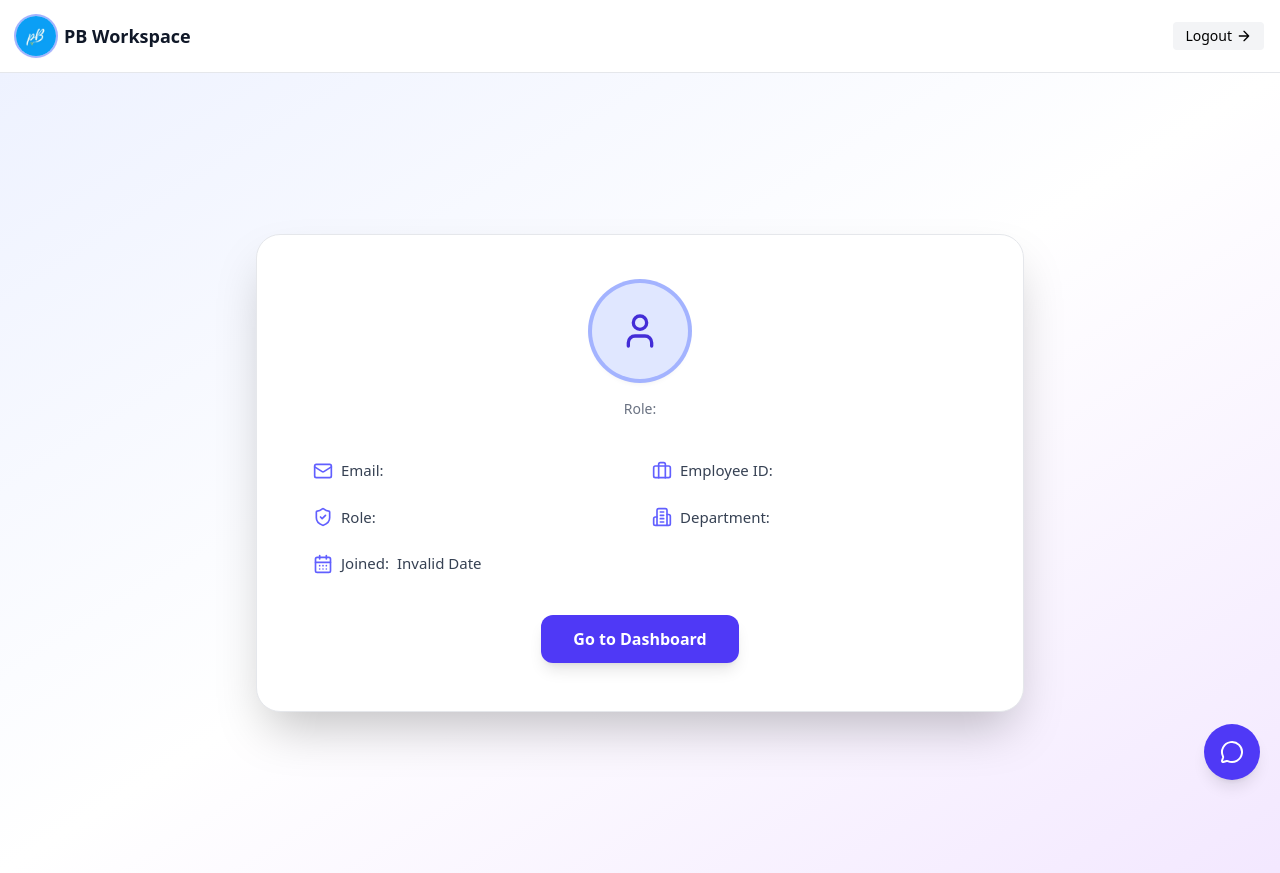
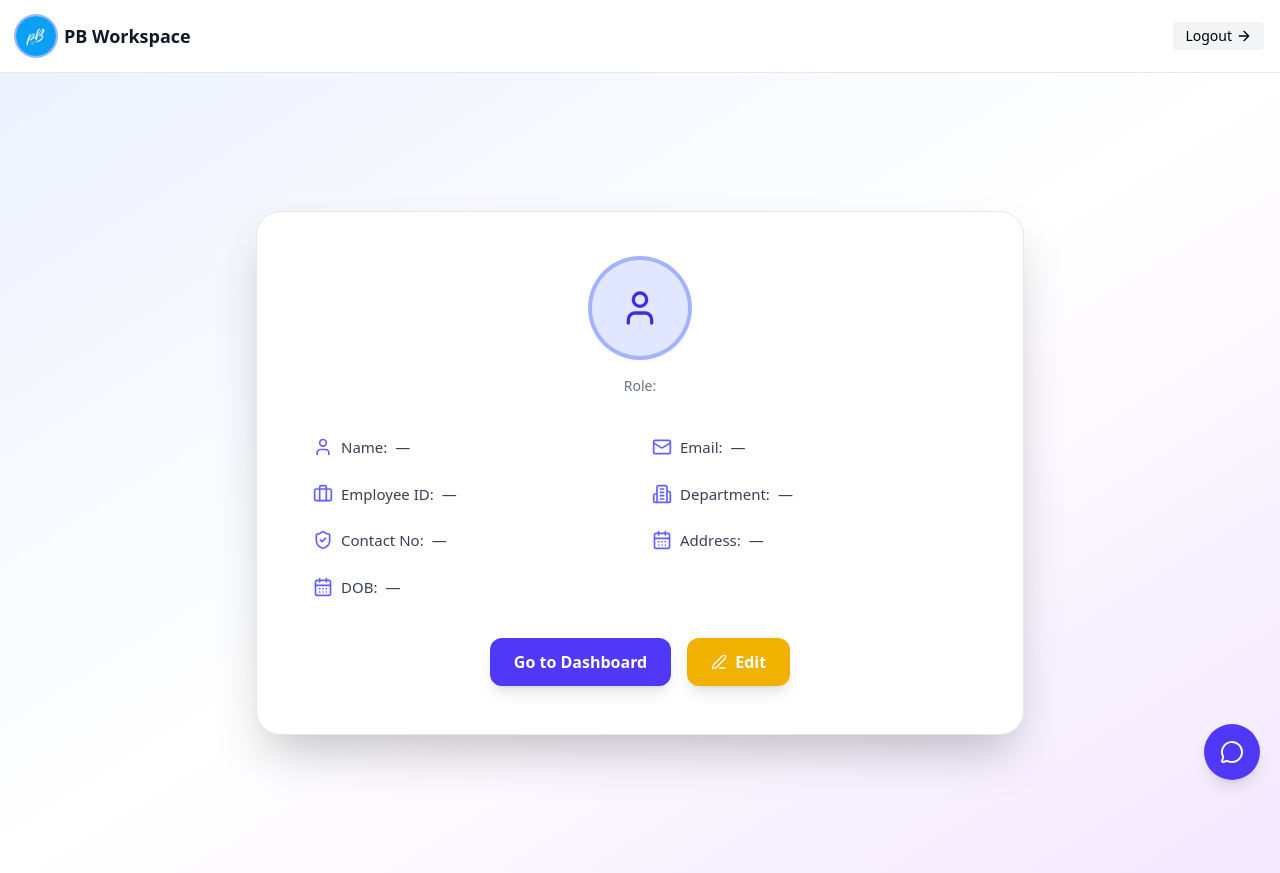
Before and after one commit to Jaishikha-Sharma/attendance-app, a React (Vite) app in the folder Frontend/vite-project/: page /profile in a window 1280 px wide. Built offline with nearby package versions, Linux system fonts and the light colour scheme.

Commit message:
code profile update

```diff
--- a/Frontend/vite-project/src/pages/Profile.jsx
+++ b/Frontend/vite-project/src/pages/Profile.jsx
@@ -1,6 +1,7 @@
-import React from "react";
-import { useSelector } from "react-redux";
+import React, { useState } from "react";
+import { useDispatch, useSelector } from "react-redux";
 import { useNavigate } from "react-router-dom";
+import { toast } from "react-toastify";
 import {
   User,
   Briefcase,
@@ -8,11 +9,41 @@ import {
   ShieldCheck,
   Building2,
   CalendarDays,
+  Edit3,
+  Save,
 } from "lucide-react";
+import { updateUserProfile } from "../redux/authSlice";
 
 const Profile = () => {
   const { user } = useSelector((state) => state.auth);
+  const dispatch = useDispatch();
   const navigate = useNavigate();
+
+  const [editMode, setEditMode] = useState(false);
+  const [formData, setFormData] = useState({
+    name: user?.name || "",
+    email: user?.email || "",
+    empId: user?.empId || "",
+    department: user?.department || "",
+    contactNo: user?.contactNo || "",
+    address: user?.address || "",
+    dob: user?.dob ? new Date(user.dob).toISOString().split("T")[0] : "",
+  });
+
+  const handleChange = (e) => {
+    const { name, value } = e.target;
+    setFormData((prev) => ({ ...prev, [name]: value }));
+  };
+
+  const handleUpdate = async () => {
+    try {
+      await dispatch(updateUserProfile(formData)).unwrap();
+      toast.success("Profile updated successfully!");
+      setEditMode(false);
+    } catch (error) {
+      toast.error("Update failed: " + error);
+    }
+  };
 
   const goToDashboard = () => {
     if (user?.role === "Employee" && user?.department === "Sales") {
@@ -54,35 +85,57 @@ const Profile = () => {
         </div>
 
         <div className="grid grid-cols-1 sm:grid-cols-2 gap-6 text-gray-700 text-[15px] px-4">
-          <div className="flex items-center gap-2">
-            <Mail className="w-5 h-5 text-indigo-500" />
-            <span className="font-medium">Email:</span> {user?.email}
-          </div>
-          <div className="flex items-center gap-2">
-            <Briefcase className="w-5 h-5 text-indigo-500" />
-            <span className="font-medium">Employee ID:</span> {user?.empId}
-          </div>
-          <div className="flex items-center gap-2">
-            <ShieldCheck className="w-5 h-5 text-indigo-500" />
-            <span className="font-medium">Role:</span> {user?.role}
-          </div>
-          <div className="flex items-center gap-2">
-            <Building2 className="w-5 h-5 text-indigo-500" />
-            <span className="font-medium">Department:</span> {user?.department}
-          </div>
-          <div className="flex items-center gap-2">
-            <CalendarDays className="w-5 h-5 text-indigo-500" />
-            <span className="font-medium">Joined:</span>{" "}
-            {new Date(user?.createdAt).toDateString()}
-          </div>
+          {[
+            { label: "Name", icon: User, key: "name" },
+            { label: "Email", icon: Mail, key: "email" },
+            { label: "Employee ID", icon: Briefcase, key: "empId" },
+            { label: "Department", icon: Building2, key: "department" },
+            { label: "Contact No", icon: ShieldCheck, key: "contactNo" },
+            { label: "Address", icon: CalendarDays, key: "address" },
+            { label: "DOB", icon: CalendarDays, key: "dob", type: "date" },
+          ].map(({ label, icon: Icon, key, type = "text" }) => (
+            <div className="flex items-center gap-2" key={key}>
+              <Icon className="w-5 h-5 text-indigo-500" />
+              <span className="font-medium">{label}:</span>
+              {editMode ? (
+                <input
+                  type={type}
+                  name={key}
+                  value={formData[key]}
+                  onChange={handleChange}
+                  className="border-b border-indigo-300 focus:outline-none px-1 text-sm w-full"
+                />
+              ) : (
+                <span>{formData[key] || "—"}</span>
+              )}
+            </div>
+          ))}
         </div>
 
-        <div className="flex justify-center mt-10">
+        <div className="flex justify-center mt-10 gap-4">
           <button
             onClick={goToDashboard}
-            className="bg-indigo-600 hover:bg-indigo-700 text-white py-3 px-8 rounded-xl font-semibold shadow-lg transition-all duration-300 transform hover:scale-105"
+            className="bg-indigo-600 hover:bg-indigo-700 text-white py-3 px-6 rounded-xl font-semibold shadow-lg transition-all duration-300 transform hover:scale-105"
           >
             Go to Dashboard
+          </button>
+          <button
+            onClick={editMode ? handleUpdate : () => setEditMode(true)}
+            className={`${
+              editMode
+                ? "bg-green-600 hover:bg-green-700"
+                : "bg-yellow-500 hover:bg-yellow-600"
+            } text-white py-3 px-6 rounded-xl font-semibold shadow-lg transition-all duration-300 transform hover:scale-105`}
+          >
+            {editMode ? (
+              <span className="flex items-center gap-2">
+                <Save className="w-4 h-4" /> Save
+              </span>
+            ) : (
+              <span className="flex items-center gap-2">
+                <Edit3 className="w-4 h-4" /> Edit
+              </span>
+            )}
           </button>
         </div>
       </div>
--- a/Frontend/vite-project/src/redux/authSlice.js
+++ b/Frontend/vite-project/src/redux/authSlice.js
@@ -1,12 +1,14 @@
 // src/redux/authSlice.js
 
-import { createSlice, createAsyncThunk } from '@reduxjs/toolkit';
-import axios from 'axios';
-import { AUTH_API } from '../utils/Constant.js';
+import { createSlice, createAsyncThunk } from "@reduxjs/toolkit";
+import axios from "axios";
+import { AUTH_API } from "../utils/Constant.js";
 
 // Load token and user from localStorage if available
-const userToken = localStorage.getItem('token') || null;
-const userInfo = localStorage.getItem('user') ? JSON.parse(localStorage.getItem('user')) : null;
+const userToken = localStorage.getItem("token") || null;
+const userInfo = localStorage.getItem("user")
+  ? JSON.parse(localStorage.getItem("user"))
+  : null;
 
 const initialState = {
   token: userToken,
@@ -17,46 +19,66 @@ const initialState = {
 
 // Async thunk for login
 export const loginUser = createAsyncThunk(
-  'auth/loginUser',
+  "auth/loginUser",
   async ({ email, password }, { rejectWithValue }) => {
     try {
-      const response = await axios.post(`${AUTH_API}/login`, { email, password });
+      const response = await axios.post(`${AUTH_API}/login`, {
+        email,
+        password,
+      });
       return response.data; // { token, user }
     } catch (error) {
-      return rejectWithValue(error.response?.data?.message || 'Login failed');
+      return rejectWithValue(error.response?.data?.message || "Login failed");
     }
   }
 );
 
 // Async thunk for signup
 export const signupUser = createAsyncThunk(
-  'auth/signupUser',
+  "auth/signupUser",
   async (userData, { rejectWithValue }) => {
     try {
       const response = await axios.post(`${AUTH_API}/signup`, userData);
       return response.data; // message or { token, user }
     } catch (error) {
-      return rejectWithValue(error.response?.data?.message || 'Signup failed');
+      return rejectWithValue(error.response?.data?.message || "Signup failed");
+    }
+  }
+);
+// Async thunk for updating user profile
+export const updateUserProfile = createAsyncThunk(
+  "auth/updateUserProfile",
+  async (formData, { getState, rejectWithValue }) => {
+    try {
+      const token = getState().auth.token;
+      const response = await axios.put(`${AUTH_API}/profile/update`, formData, {
+        headers: {
+          Authorization: `Bearer ${token}`,
+        },
+      });
+      return response.data.user; // return updated user data
+    } catch (error) {
+      return rejectWithValue(error.response?.data?.message || "Update failed");
     }
   }
 );
 
 const authSlice = createSlice({
-  name: 'auth',
+  name: "auth",
   initialState,
   reducers: {
     logout(state) {
       state.token = null;
       state.user = null;
-      localStorage.removeItem('token');
-      localStorage.removeItem('user');
+      localStorage.removeItem("token");
+      localStorage.removeItem("user");
     },
     setCredentials(state, action) {
       state.token = action.payload.token;
       state.user = action.payload.user;
-      localStorage.setItem('token', action.payload.token);
-      localStorage.setItem('user', JSON.stringify(action.payload.user));
-    }
+      localStorage.setItem("token", action.payload.token);
+      localStorage.setItem("user", JSON.stringify(action.payload.user));
+    },
   },
   extraReducers: (builder) => {
     builder
@@ -68,8 +90,8 @@ const authSlice = createSlice({
         state.loading = false;
         state.token = action.payload.token;
         state.user = action.payload.user;
-        localStorage.setItem('token', action.payload.token);
-        localStorage.setItem('user', JSON.stringify(action.payload.user));
+        localStorage.setItem("token", action.payload.token);
+        localStorage.setItem("user", JSON.stringify(action.payload.user));
       })
       .addCase(loginUser.rejected, (state, action) => {
         state.loading = false;
@@ -83,11 +105,21 @@ const authSlice = createSlice({
       .addCase(signupUser.fulfilled, (state, action) => {
         state.loading = false;
         state.error = null;
-        // You can auto-login after signup if backend returns token
-        // state.token = action.payload.token;
-        // state.user = action.payload.user;
       })
       .addCase(signupUser.rejected, (state, action) => {
+        state.loading = false;
+        state.error = action.payload;
+      })
+      .addCase(updateUserProfile.pending, (state) => {
+        state.loading = true;
+        state.error = null;
+      })
+      .addCase(updateUserProfile.fulfilled, (state, action) => {
+        state.loading = false;
+        state.user = action.payload;
+        localStorage.setItem("user", JSON.stringify(action.payload));
+      })
+      .addCase(updateUserProfile.rejected, (state, action) => {
         state.loading = false;
         state.error = action.payload;
       });
```
Also changed, not shown: 2 other files (tests, documents, lock files or other folders).
